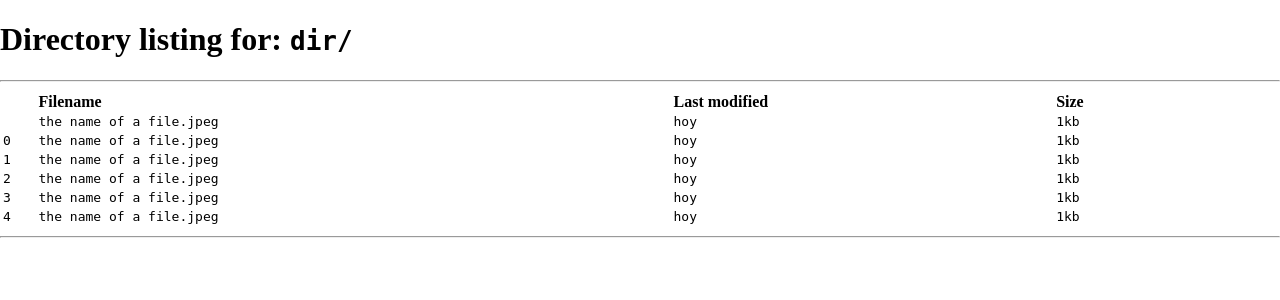
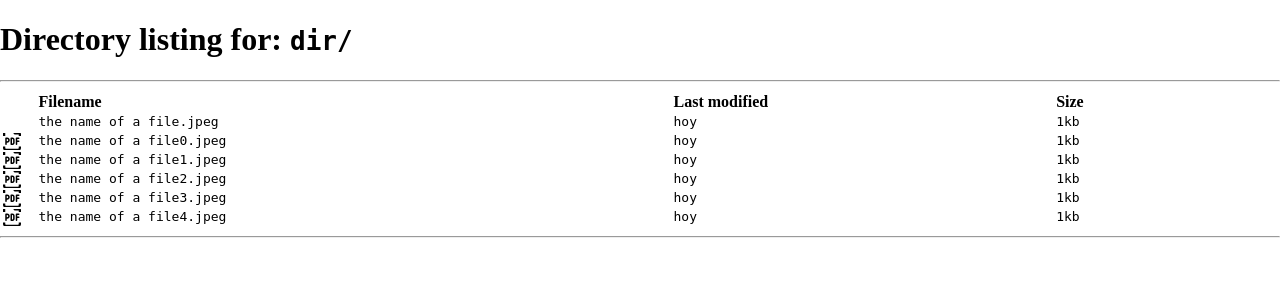
Before and after one commit to Propedeutico-nektagt/CDN, a Python web app: template templates/template.html in a window 1280 px wide. Shown: the top 300 px of the page. Run offline with Jinja, Linux system fonts and the light colour scheme; the template is opened without the code that fills it, so the values that code supplies are empty.

Commit message:
re-template

```diff
--- a/templates/template.html
+++ b/templates/template.html
@@ -5,7 +5,7 @@
         <meta charset="UTF-8">
         <meta name="viewport" content="width=device-width, initial-scale=1">
         <link rel="stylesheet" href="https://cdnjs.cloudflare.com/ajax/libs/normalize/8.0.1/normalize.min.css" integrity="sha512-NhSC1YmyruXifcj/KFRWoC561YpHpc5Jtzgvbuzx5VozKpWvQ+4nXhPdFgmx8xqexRcpAglTj9sIBWINXa8x5w==" crossorigin="anonymous" referrerpolicy="no-referrer" />
-        <link rel="stylesheet" href="https://cdnjs.cloudflare.com/ajax/libs/font-awesome/6.2.0/css/fontawesome.min.css" integrity="sha512-RvQxwf+3zJuNwl4e0sZjQeX7kUa3o82bDETpgVCH2RiwYSZVDdFJ7N/woNigN/ldyOOoKw8584jM4plQdt8bhA==" crossorigin="anonymous" referrerpolicy="no-referrer" />
+        <link rel="stylesheet" href="https://cdnjs.cloudflare.com/ajax/libs/font-awesome/6.2.0/css/all.min.css" integrity="sha512-xh6O/CkQoPOWDdYTDqeRdPCVd1SpvCA9XXcUnZS2FmJNp1coAFzvtCN9BmamE+4aHK8yyUHUSCcJHgXloTyT2A==" crossorigin="anonymous" referrerpolicy="no-referrer" />
         <link href="style.css" rel="stylesheet">
     </head>
     <body>
@@ -14,7 +14,7 @@
         <table class="fixed">
             <thead>
                 <tr>
-                    <th><i class="fa-regular fa-file"></i></th>
+                    <th></th>
                     <th>Filename</th>
                     <th>Last modified</th>
                     <th>Size</th>
@@ -29,8 +29,8 @@
                 </tr>
                 {% for i in range(5) %}
                 <tr>
-                    <td>{{ i }}</td>
-                    <td>the name of a file.jpeg</td>
+                    <td><i class="fa-regular fa-file-pdf fa-xl"></i></td>
+                    <td>the name of a file{{ i }}.jpeg</td>
                     <td>hoy</td>
                     <td>1kb</td>
                 </tr>
```
